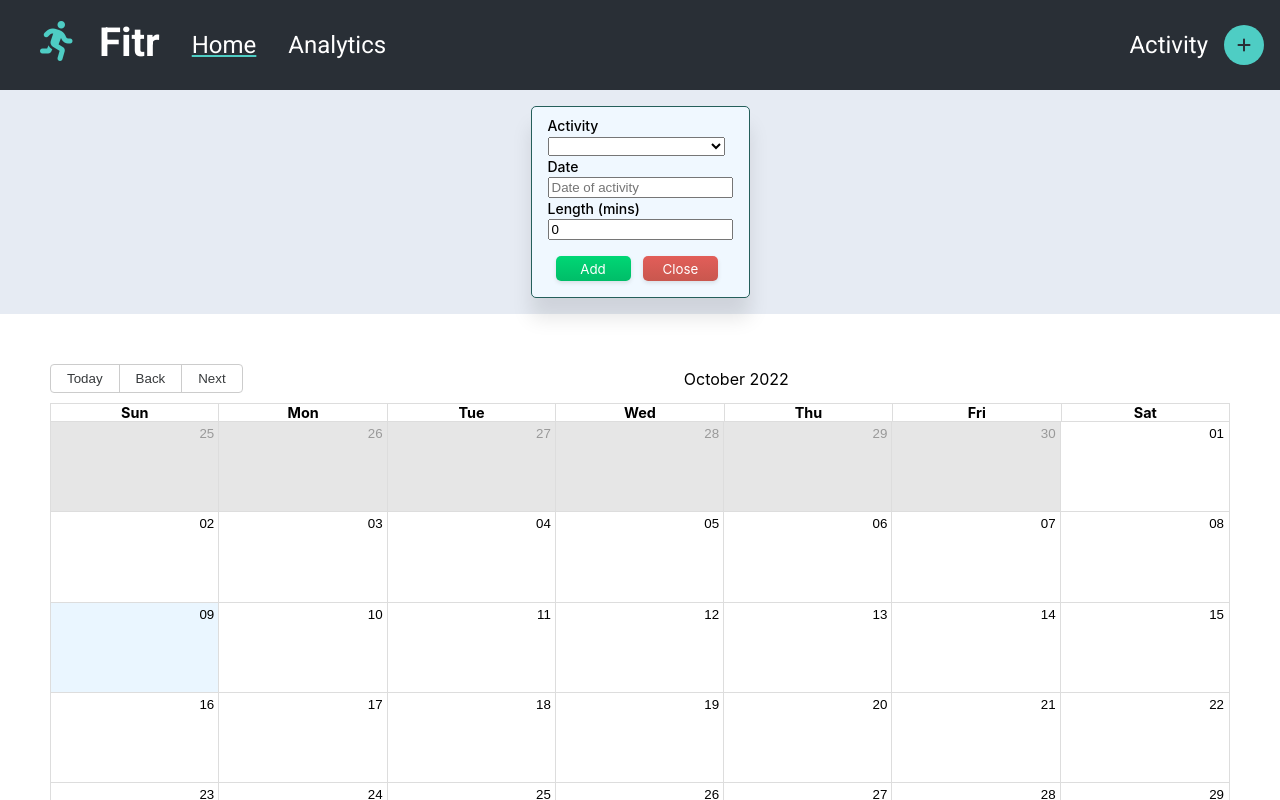
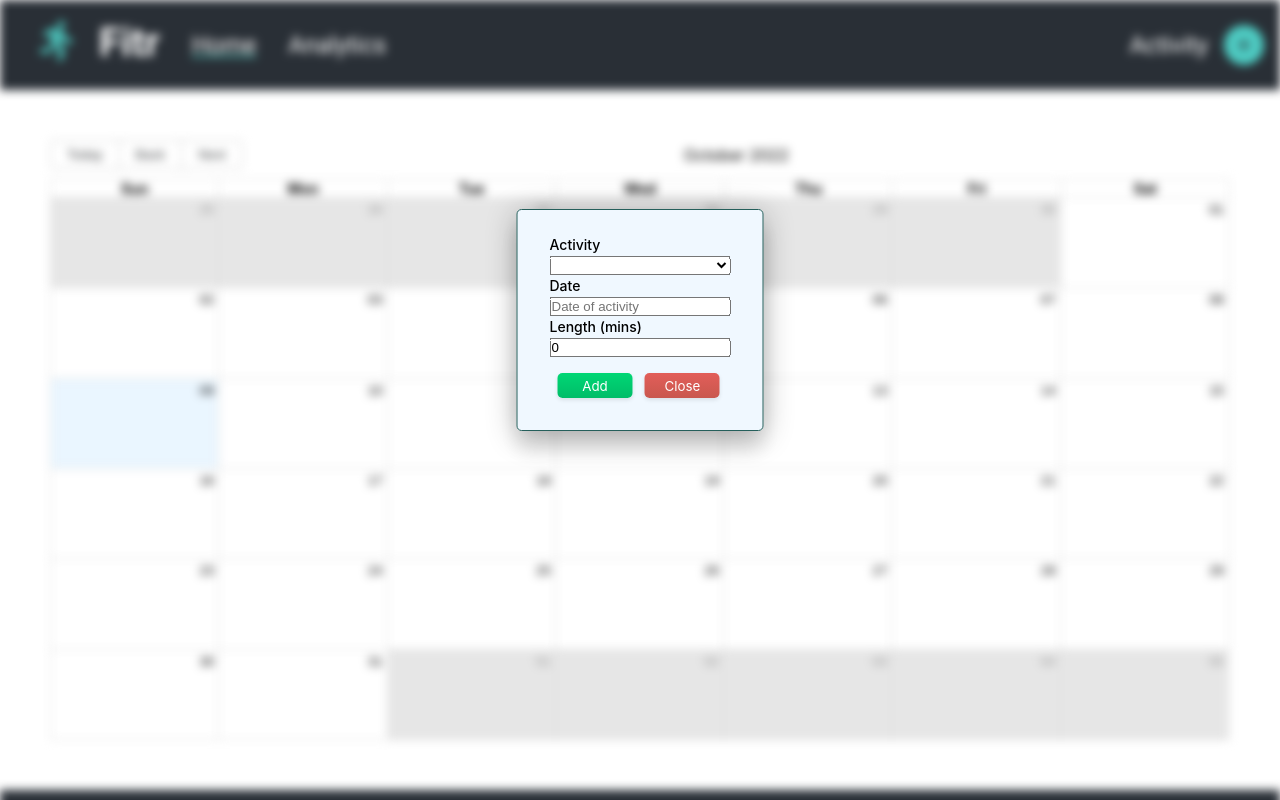
Before and after one commit to AlexImre/Fitness-App, a React (Create React App) app: page / in a window 1280 px wide. Both pictures are taken after a click on the button 1244 px from the left and 45 px from the top of the page. Shown: the top 800 px of the page. Built offline with nearby package versions, Linux system fonts and the light colour scheme.

Commit message:
update styling of add activity popup

```diff
--- a/src/Components/AddActivity/AddActivity.css
+++ b/src/Components/AddActivity/AddActivity.css
@@ -3,14 +3,12 @@
     justify-content: center;
     flex-direction: column;
     align-items: center;
-    background-color: rgb(230, 235, 243);
 }
 
 .AddActivityWrapper {
   border: solid 1px #255f5b;
   box-shadow: rgba(0, 0, 0, 0.1) 0 20px 20px;
-  padding: 0.5rem 1rem 0.5rem 1rem;
-  margin: 1rem;
+  padding: 1.5rem 2rem 1.5rem 2rem;
   background-color: aliceblue;
   border-radius: 5px;
 }
@@ -28,10 +26,16 @@
 }
 
 .AddActivitySelect {
-  width: 177px;
+  width: 181px;
 }
 
 .AddActivityLabel {
   font-weight: 500;
   font-size: 14px;
 }
+
+input {
+  width: 177px;
+  padding: 0;
+  margin: 0;
+}
--- a/src/Components/AddActivity/AddActivity.js
+++ b/src/Components/AddActivity/AddActivity.js
@@ -12,6 +12,7 @@ export const AddActivity = (props) => {
   }
   const handleAddEvent = () => {
     props.handleAddEvent();
+    props.toggleActivityMenu();
   }
   const toggleActivityMenu = () => {
     props.toggleActivityMenu();
@@ -49,7 +50,7 @@ export const AddActivity = (props) => {
           <div className='AddActivityLengthWrapper'>
               <span className='AddActivityLabel'>Length (mins)</span>
               <div className='AddActivityLength'>
-                <input type="number" placeholder="Length of activity (mins)" value={Number(newEvent.length)}
+                <input type="number" className='AddActivityInput' placeholder="Length of activity (mins)" value={Number(newEvent.length)}
                   onChange={(e) => setNewEvent({...newEvent, length: Number(e.target.value)})}
                 />
               </div>
--- a/src/Components/Footer/Footer.js
+++ b/src/Components/Footer/Footer.js
@@ -5,9 +5,9 @@ export const Footer = () => {
   return (
     <div className='FooterContainer'>
         <div className='FooterIcons'>
-            <a className='FooterLinks' href="https://twitter.com/Alexandre_Imre" target="_blank" rel="noreferrer"><i class="fa-brands fa-twitter"></i></a>
-            <a className='FooterLinks' href="https://www.linkedin.com/in/alexandre-imre-87b1b071" target="_blank" rel="noreferrer"><i class="fa-brands fa-linkedin"></i></a>
-            <a className='FooterLinks' href="https://github.com/AlexImre" target="_blank" rel="noreferrer"><i class="fa-brands fa-github"></i></a>
+            <a className='FooterLinks' href="https://twitter.com/Alexandre_Imre" target="_blank" rel="noreferrer"><i className="fa-brands fa-twitter"></i></a>
+            <a className='FooterLinks' href="https://www.linkedin.com/in/alexandre-imre-87b1b071" target="_blank" rel="noreferrer"><i className="fa-brands fa-linkedin"></i></a>
+            <a className='FooterLinks' href="https://github.com/AlexImre" target="_blank" rel="noreferrer"><i className="fa-brands fa-github"></i></a>
         </div>
     </div>
   )
--- a/src/Pages/Home.css
+++ b/src/Pages/Home.css
@@ -10,6 +10,18 @@
   flex-direction: column;
   justify-content: space-between;
   min-height: 100vh;
+  /* filter: blur(20px); */
+}
+
+.AppAddActivityContainer {
+  position: fixed;
+  top: 40%;
+  left: 50%;
+  transform: translate(-50%, -50%);
+  z-index: 1001;
+  box-shadow: 0 5px 30px rgba(0,0,0,0.30);
+  transition: 0.5s;
+  border-radius: 5px;
 }
 
 /* CSS BUTTONS */
--- a/src/Pages/Home.js
+++ b/src/Pages/Home.js
@@ -21,10 +21,10 @@ export function Home(props) {
     const [showAddActivityMenu, setShowAddActivityMenu] = useState(false);
     const toggleActivityMenu = () => {
         if(showAddActivityMenu) {
-        setShowAddActivityMenu(false);
-        return;
+            setShowAddActivityMenu(false);
+            return;
         } else {
-        setShowAddActivityMenu(true);
+            setShowAddActivityMenu(true);
         }
     };
 
@@ -66,15 +66,16 @@ export function Home(props) {
 
     return (
         <>
-        <div className='HomeContainer'>
+        <div
+            className='HomeContainer'
+            id='blur'
+            style={showAddActivityMenu ? {
+                    filter: 'blur(5px)',
+                    PointerEvents: 'none',
+                    userSelect: 'none'} : {filter: 'none'}}>
             <div className='HomeWrapper'>
                 {/* HEADER SECTION */}
                 <Header toggleActivityMenu={toggleActivityMenu} toggleAddActivityButton={true} />
-
-                {/* ADDACTIVITY SECTION */}
-                <div className='AppAddActivityContainer'>
-                    {showAddActivityMenu ? <AddActivity newEvent={newEvent} setNewEvent={setNewEvent} handleAddEvent={handleAddEvent} toggleActivityMenu={toggleActivityMenu} /> : '' }
-                </div>
 
                 {/* CALENDAR SECTION */}
                 <CalendarComponent
@@ -87,6 +88,10 @@ export function Home(props) {
             <Footer />
         </div>
 
+        {/* ADDACTIVITY SECTION */}
+        <div className='AppAddActivityContainer'>
+            {showAddActivityMenu ? <AddActivity newEvent={newEvent} setNewEvent={setNewEvent} handleAddEvent={handleAddEvent} toggleActivityMenu={toggleActivityMenu} /> : '' }
+        </div>
         </>
     );
 }
```
Also changed, not shown: src/Components/Charts/ActivityTimeChart.js (+0 -18 lines).
